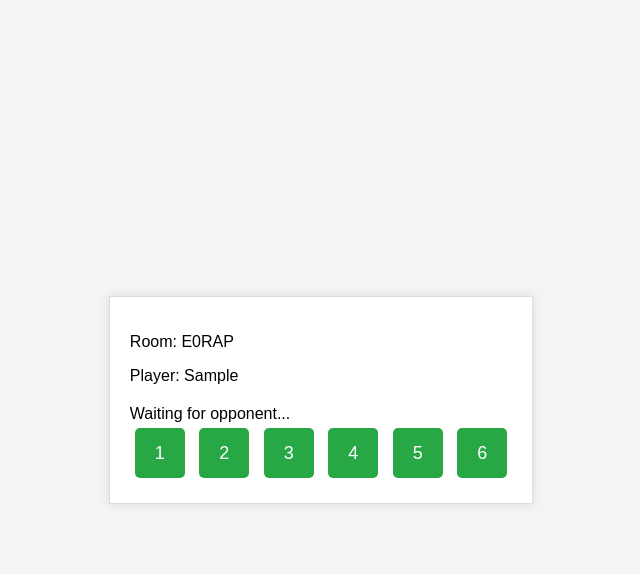
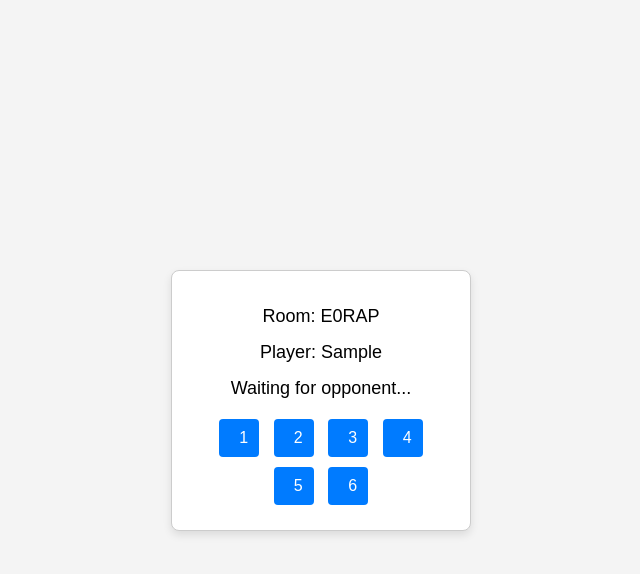
Before and after one commit to Raghuxd69/Minexcrick, a plain HTML site: page index.html in a window 1280 px wide. Both pictures are taken after typing "Sample", "Sample" into the empty fields and a click on the button "Create Room". Shown: the whole page, without its empty margins (319-959 px from the left). Drawn offline with Linux system fonts and the light colour scheme; no server answers.

Commit message:
Update style.css

```diff
--- a/style.css
+++ b/style.css
@@ -1,56 +1,85 @@
+/* General Reset */
+* {
+    margin: 0;
+    padding: 0;
+    box-sizing: border-box;
+    font-family: Arial, sans-serif;
+}
+
+/* Body Styling */
 body {
-    font-family: Arial, sans-serif;
+    background-color: #f4f4f4;
     display: flex;
     justify-content: center;
     align-items: center;
     height: 100vh;
-    margin: 0;
-    background-color: #f4f4f4;
 }
 
-.game-container {
+/* Room Container Styling */
+.room-container {
+    background-color: #ffffff;
+    border: 1px solid #ccc;
+    padding: 20px;
+    border-radius: 8px;
+    box-shadow: 0 4px 8px rgba(0, 0, 0, 0.1);
     text-align: center;
+    width: 300px;
 }
 
-.room-container,
-.game-board {
-    border: 1px solid #ddd;
-    padding: 20px;
-    background-color: #fff;
-    box-shadow: 0 0 10px rgba(0, 0, 0, 0.1);
+/* Input Fields */
+input[type="text"] {
+    width: 80%;
+    padding: 10px;
+    margin: 10px 0;
+    border-radius: 4px;
+    border: 1px solid #ccc;
 }
 
-input {
-    padding: 10px;
-    margin: 10px;
-    width: calc(100% - 24px);
+/* Buttons */
+button {
+    background-color: #28a745;
+    color: #ffffff;
+    border: none;
+    padding: 10px 20px;
+    margin: 10px 5px;
+    border-radius: 4px;
+    cursor: pointer;
+    font-size: 16px;
 }
 
-button {
-    padding: 10px 20px;
-    margin: 10px;
-    cursor: pointer;
-    background-color: #28a745;
-    color: #fff;
-    border: none;
-    border-radius: 5px;
+button:hover {
+    background-color: #218838;
 }
 
-button:disabled {
-    background-color: #ccc;
+/* Game Board Styling */
+.game-board {
+    background-color: #ffffff;
+    border: 1px solid #ccc;
+    padding: 20px;
+    border-radius: 8px;
+    box-shadow: 0 4px 8px rgba(0, 0, 0, 0.1);
+    text-align: center;
+    width: 300px;
 }
 
-.run-btn {
-    width: 50px;
-    height: 50px;
+#roomInfo, #playerInfo, #scoreBoard {
+    margin: 15px 0;
     font-size: 18px;
-    margin: 5px;
 }
 
-#scoreBoard {
-    margin-top: 20px;
+/* Run Buttons */
+.run-btn {
+    background-color: #007bff;
+    color: #ffffff;
+    border: none;
+    padding: 10px 20px;
+    margin: 5px;
+    border-radius: 4px;
+    cursor: pointer;
+    font-size: 16px;
+    width: 40px;
 }
 
-h2 {
-    margin-top: 0;
+.run-btn:hover {
+    background-color: #0056b3;
 }
```
